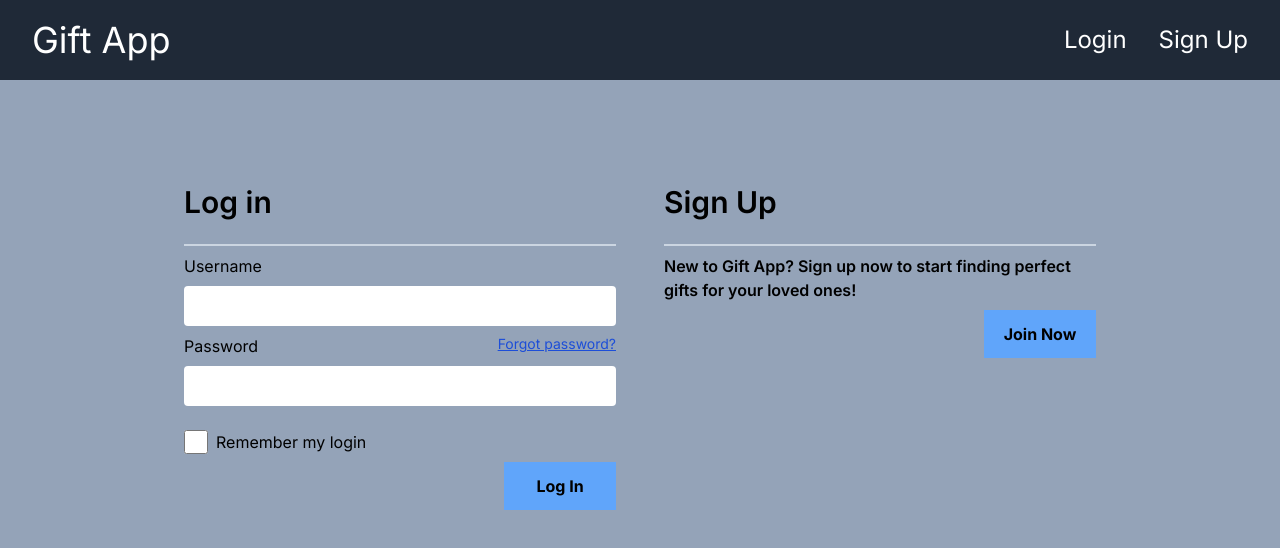
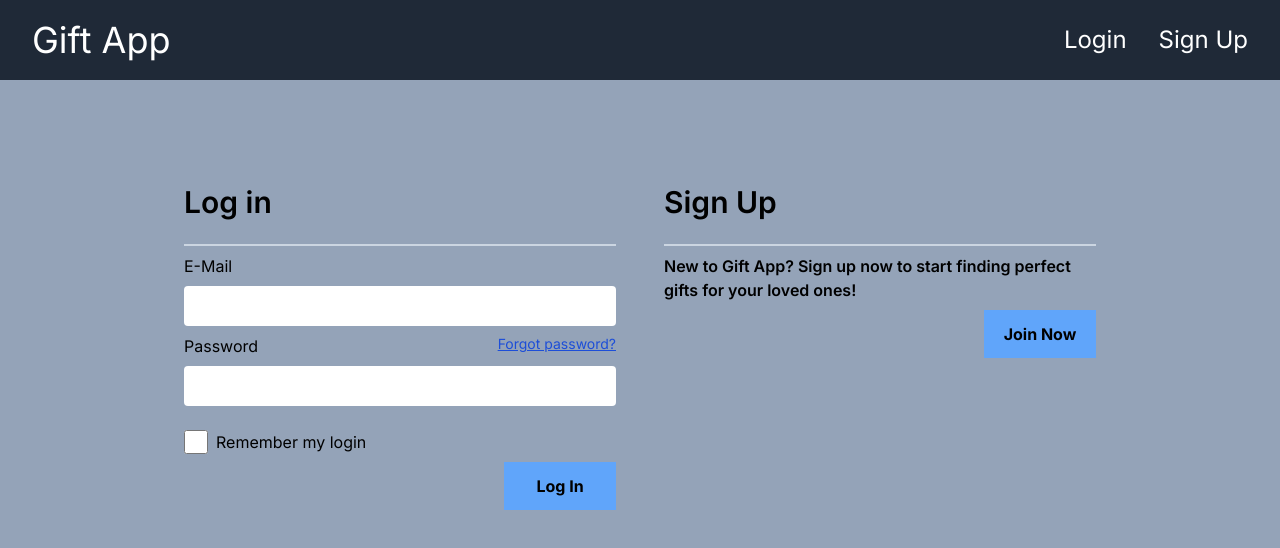
Before and after one commit to kizido/giftro, a Next.js app: page /login in a window 1280 px wide. Shown: the top 548 px of the page. Built offline with nearby package versions, Linux system fonts and the light colour scheme.

Commit message:
feat: reformat login page to work as a server component

```diff
--- /dev/null
+++ b/src/app/login/form.tsx
@@ -0,0 +1,56 @@
+'use client';
+import Link from "next/link";
+
+export default function Form() {
+  return (
+    <form className="w-full min-w-48 p-4 pt-6 md:pt-24 flex flex-col md:flex-row items-center md:items-start justify-center gap-2 md:gap-8">
+      <div className="w-full max-w-[28rem] p-2 flex flex-col gap-2">
+        <h1 className="mb-4 text-3xl font-semibold">Log in</h1>
+        <hr className="border border-slate-300"></hr>
+        <h3 className="text-base">E-Mail</h3>
+        <input type="email" className="p-4 h-10 rounded"></input>
+
+        <div className="flex justify-between">
+          <h3 className="text-base">Password</h3>
+          <Link
+            href="/forgotpassword"
+            className="text-sm text-blue-700 underline"
+          >
+            Forgot password?
+          </Link>
+        </div>
+        <input type="password" className="p-4 mb-4 h-10 rounded"></input>
+
+        <div className="flex items-center">
+          <input type="checkbox" className="mr-2 h-6 w-6 rounded-lg" />
+          <h4 className="inline">Remember my login</h4>
+        </div>
+
+        <div className="flex justify-end">
+          <button type="submit" className="w-28 h-12 bg-blue-400 font-bold">
+            Log In
+          </button>
+        </div>
+      </div>
+      <div className="w-full max-w-[28rem] p-2 flex flex-col gap-2">
+        <h1 className="mb-4 text-3xl font-semibold">Sign Up</h1>
+
+        <hr className="border border-slate-300"></hr>
+
+        <h3 className="font-semibold">
+          New to Gift App? Sign up now to start finding perfect gifts for your
+          loved ones!
+        </h3>
+
+        <div className="flex justify-end">
+          <Link
+            href="/signup"
+            className="w-28 h-12 bg-blue-400 font-bold flex items-center justify-center"
+          >
+            Join Now
+          </Link>
+        </div>
+      </div>
+    </form>
+  );
+}
--- a/src/app/login/page.tsx
+++ b/src/app/login/page.tsx
@@ -1,47 +1,7 @@
-import Link from "next/link";
-import React from "react";
+import Form from "./form";
 
-export default function Login() {
+export default async function Login() {
   return (
-    <div className="w-full min-w-48 p-4 pt-6 md:pt-24 flex flex-col md:flex-row items-center md:items-start justify-center gap-2 md:gap-8">
-      <div className="w-full max-w-[28rem] p-2 flex flex-col gap-2">
-        <h1 className="mb-4 text-3xl font-semibold">Log in</h1>
-        <hr className="border border-slate-300"></hr>
-        <h3 className="text-base">Username</h3>
-        <input type="text" className="p-4 h-10 rounded"></input>
-
-        <div className="flex justify-between">
-          <h3 className="text-base">Password</h3>
-          <Link href="/forgotpassword" className="text-sm text-blue-700 underline">
-            Forgot password?
-          </Link>
-        </div>
-        <input type="text" className="p-4 mb-4 h-10 rounded"></input>
-
-        <div className="flex items-center">
-          <input type="checkbox" className="mr-2 h-6 w-6 rounded-lg" />
-          <h4 className="inline">Remember my login</h4>
-        </div>
-
-        <div className="flex justify-end">
-          <button className="w-28 h-12 bg-blue-400 font-bold">Log In</button>
-        </div>
-      </div>
-      <div className="w-full max-w-[28rem] p-2 flex flex-col gap-2">
-        <h1 className="mb-4 text-3xl font-semibold">Sign Up</h1>
-
-        <hr className="border border-slate-300"></hr>
-
-        <h3 className="font-semibold">
-          New to Gift App? Sign up now to start finding perfect gifts for your
-          loved ones!
-        </h3>
-
-        <div className="flex justify-end">
-          <Link href="/signup" className="w-28 h-12 bg-blue-400 font-bold flex items-center justify-center">Join Now
-          </Link>
-        </div>
-      </div>
-    </div>
+    <Form />
   );
 }
```
